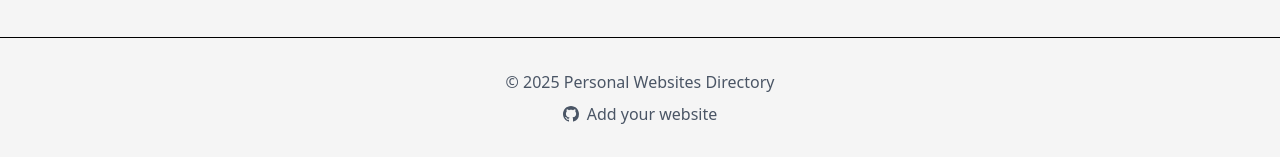
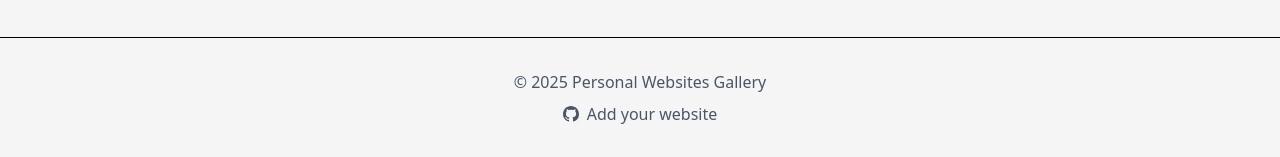
Before and after one commit to screenfluent/personalwebsites, a SvelteKit app: page / in a window 1280 px wide. Shown: the part 765-922 px from the top of the page. Built offline with nearby package versions, Linux system fonts and the light colour scheme.

Commit message:
Update footer text to reflect 'Personal Websites Gallery'

```diff
--- a/src/routes/+layout.svelte
+++ b/src/routes/+layout.svelte
@@ -40,7 +40,7 @@
 	<footer class="border-t mt-12">
 		<div class="container mx-auto px-4 py-8">
 			<div class="text-center text-gray-600">
-				<p>© {new Date().getFullYear()} Personal Websites Directory</p>
+				<p>© {new Date().getFullYear()} Personal Websites Gallery</p>
 				<p class="mt-2">
 					<a
 						href="https://github.com/screenfluent/personalwebsites"
```
